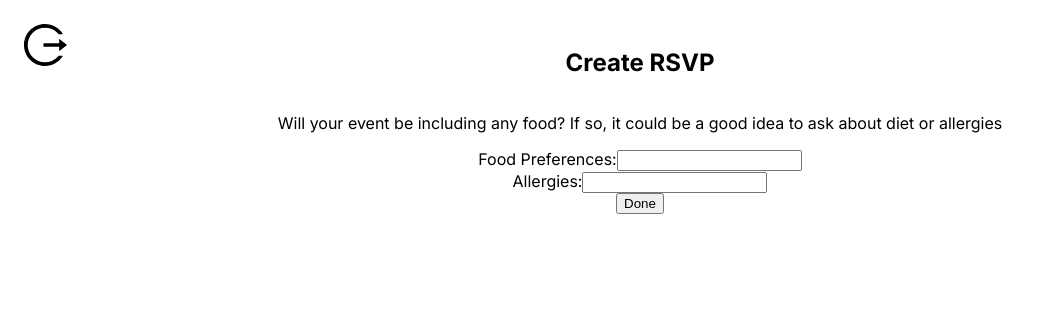
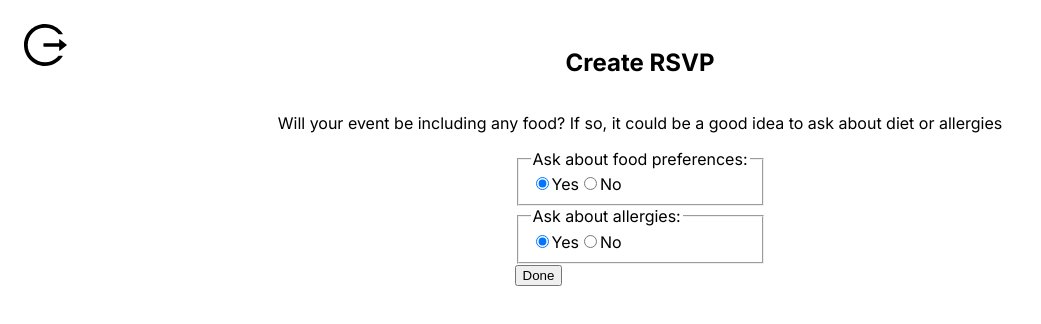
Before and after one commit to nanidam/degree-project-rendezevite, a Next.js app: page /events/create-event/1/create-RSVP in a window 1280 px wide. Shown: the top 324 px of the page, without its empty margins (0-1041 px from the left). Built offline with nearby package versions, Linux system fonts and the light colour scheme.

Commit message:
added choices for user to include in rsvp page

```diff
--- a/app/events/create-event/[eventName]/create-RSVP/page.tsx
+++ b/app/events/create-event/[eventName]/create-RSVP/page.tsx
@@ -1,36 +1,93 @@
+"use client";
 import Logout from "@/app/components/logout";
 import "./style.scss";
+import updateEventFood from "@/app/services/updateEventFood";
+import { useRouter } from "next/navigation";
 
 const CreateRsvp = ({
   params: { eventName },
 }: {
   readonly params: { readonly eventName: string };
 }) => {
+  const router = useRouter();
+
   if (eventName.includes(".")) {
     return null;
   }
+  const handleSubmit = async (e: React.FormEvent<HTMLFormElement>) => {
+    e.preventDefault();
+    const form = e.target as HTMLFormElement;
+    const formData = new FormData(form);
 
-  const handleDoneClick = () => {
-    // Handle the logic when the "done" button is clicked
+    const includeFood = formData.get("ask-about-food") === "true";
+    const includeAllergies = formData.get("ask-about-allergies") === "true";
+
+    const updatedEvent = await updateEventFood(includeFood, includeAllergies, eventName);
+
+    if (updatedEvent) {
+      router.push(`/admin/overview/${eventName}`);
+    }
   };
 
   return (
     <section className="create-rsvp-container">
       <h1 className="choose-template-header">Create RSVP</h1>
       <Logout />
-      <p>
+      <p className="create-rsvp-text">
         Will your event be including any food? If so, it could be a good idea to ask about
         diet or allergies
       </p>
-      <div>
-        <label htmlFor="foodPreferences">Food Preferences:</label>
-        <input type="text" id="foodPreferences" />
-      </div>
-      <div>
-        <label htmlFor="allergies">Allergies:</label>
-        <input type="text" id="allergies" />
-      </div>
-      <button>Done</button>
+
+      <form className="create-rsvp-form" onSubmit={handleSubmit}>
+        <fieldset>
+          <legend>Ask about food preferences:</legend>
+          <label htmlFor="ask-about-food-yes">
+            <input
+              type="radio"
+              id="ask-about-food-yes"
+              name="ask-about-food"
+              value="true"
+              defaultChecked
+            />
+            <span className="checkbox-option">Yes</span>
+          </label>
+          <label htmlFor="ask-about-food-no">
+            <input
+              type="radio"
+              id="ask-about-food-no"
+              name="ask-about-food"
+              value="false"
+            />
+            <span className="checkbox-option">No</span>
+          </label>
+        </fieldset>
+
+        <fieldset>
+          <legend>Ask about allergies:</legend>
+          <label htmlFor="ask-about-allergies-yes">
+            <input
+              type="radio"
+              id="ask-about-allergies-yes"
+              name="ask-about-allergies"
+              value="true"
+              defaultChecked
+            />
+            <span className="checkbox-option">Yes</span>
+          </label>
+          <label htmlFor="ask-about-allergies-no">
+            <input
+              type="radio"
+              id="ask-about-allergies-no"
+              name="ask-about-allergies"
+              value="false"
+            />
+            <span className="checkbox-option">No</span>
+          </label>
+        </fieldset>
+        <button className="done-btn" type="submit">
+          Done
+        </button>
+      </form>
     </section>
   );
 };
```
